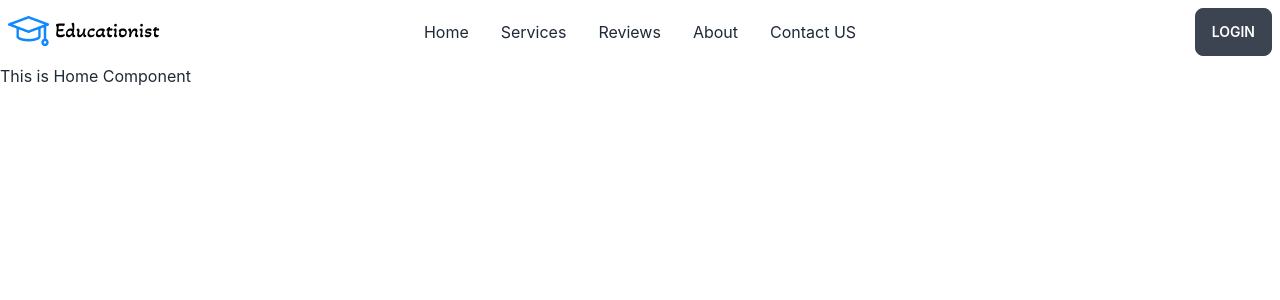
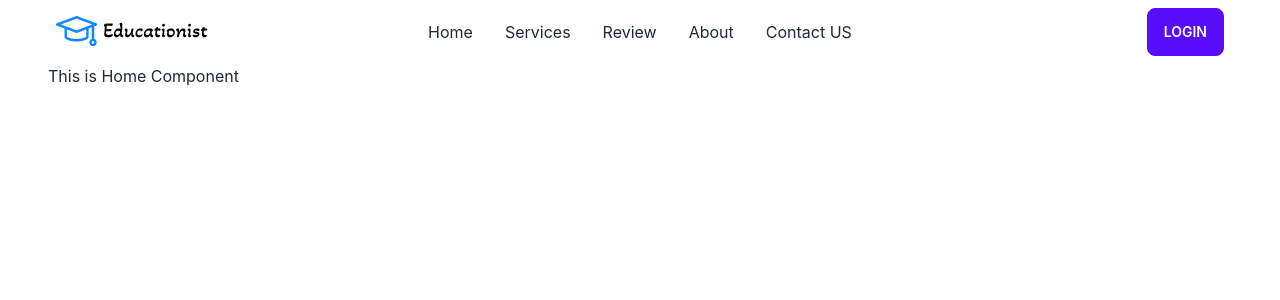
Before and after one commit to SuraiyaAkterTrishna/educationist, a React (Create React App) app: page / in a window 1280 px wide. Shown: the top 300 px of the page. Built offline with nearby package versions, Linux system fonts and the light colour scheme.

Commit message:
Navbar logo and button design done

```diff
--- a/src/App.js
+++ b/src/App.js
@@ -7,7 +7,7 @@ import Navbar from './Pages/Shared/Navbar';
 
 function App() {
   return (
-    <div>
+    <div className='mx-12'>
       <Navbar></Navbar>
       <Routes>
         <Route path="/" element={<Home />} />
--- /dev/null
+++ b/src/Pages/Login/Login.js
@@ -0,0 +1,11 @@
+import React from 'react';
+
+const Login = () => {
+    return (
+        <div>
+            <h1>This is the Login Page</h1>
+        </div>
+    );
+};
+
+export default Login;
--- a/src/Pages/Shared/Navbar.js
+++ b/src/Pages/Shared/Navbar.js
@@ -6,7 +6,7 @@ const Navbar = () => {
     const menuItems = <>
         <li><Link to="/">Home</Link></li>
         <li><Link to="/services">Services</Link></li>
-        <li><Link to="/reviews">Reviews</Link></li>
+        <li><Link to="/review">Review</Link></li>
         <li><Link to="/about">About</Link></li>
         <li><Link to="/contact">Contact US</Link></li>
     </>
@@ -31,7 +31,7 @@ const Navbar = () => {
                 </ul>
             </div>
             <div class="navbar-end">
-                <a class="btn">
+                <a class="btn btn-primary">
                 <Link to="/login">Login</Link>
                 </a>
             </div>
--- a/tailwind.config.js
+++ b/tailwind.config.js
@@ -6,3 +6,4 @@ module.exports = {
   },
   plugins: [require("daisyui")],
 }
+// rgb(16,137,255)
```
